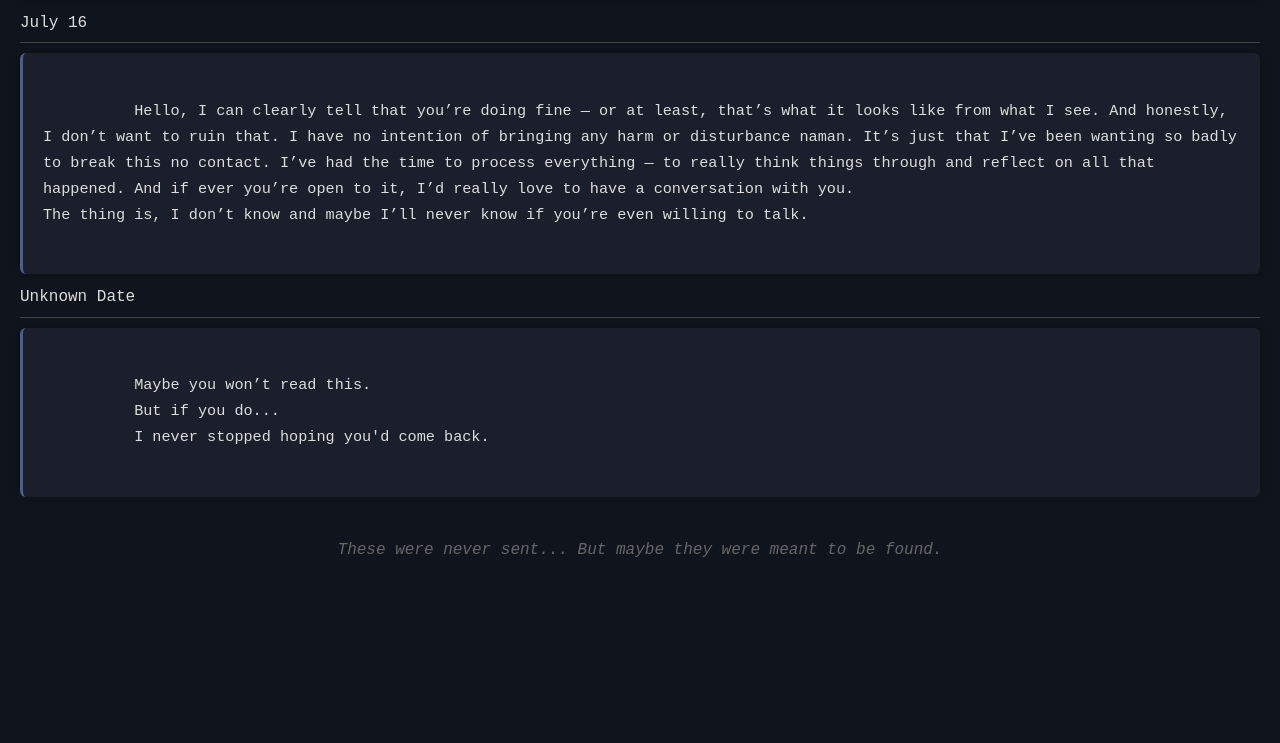
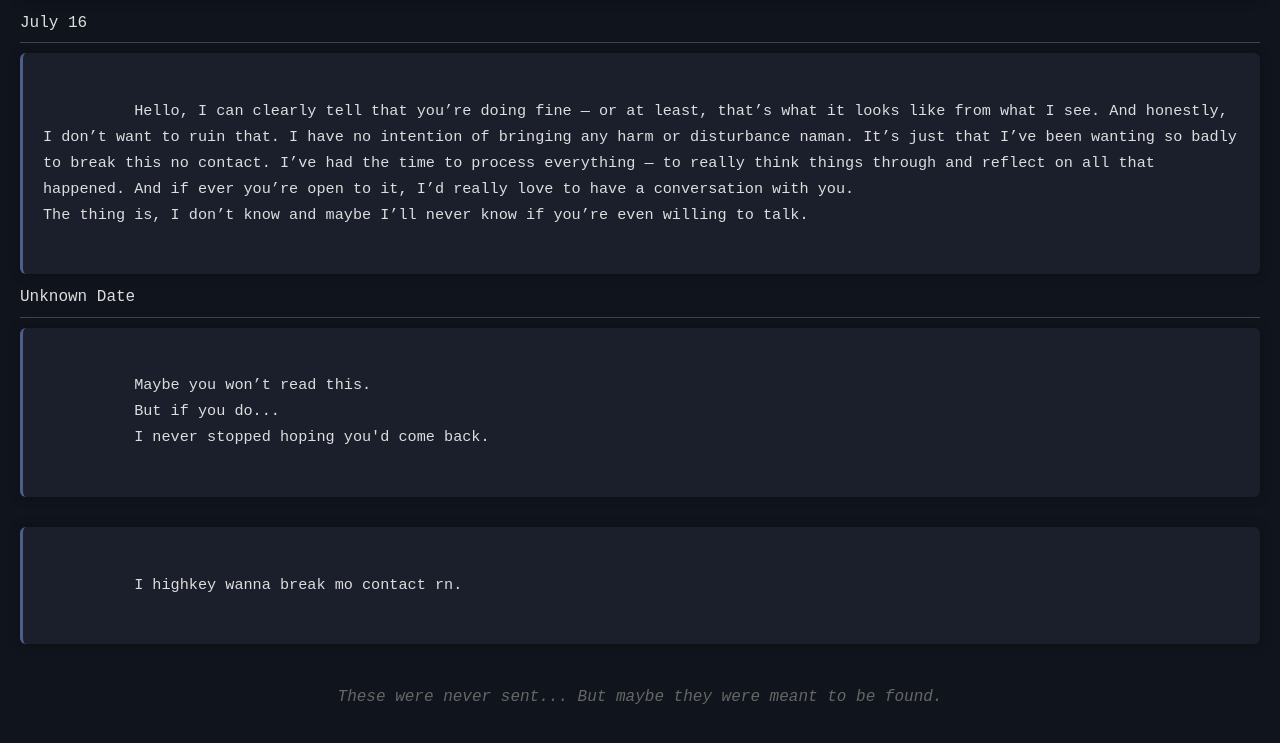
Before and after one commit to katrinr607/mj, a plain HTML site: page draft.html in a window 1280 px wide. Shown: the part 4961-5704 px from the top of the page. Before the commit the page ends 5595 px from the top, so only its background shows below. Drawn offline with Linux system fonts and the light colour scheme.

Commit message:
Update draft.html

```diff
--- a/draft.html
+++ b/draft.html
@@ -259,6 +259,12 @@ The thing is, I don’t know and maybe I’ll never know if you’re even willin
         </div>
       </div>
     </div>
+    <div class="entry">
+        <div class="entry-body">
+          I highkey wanna break mo contact rn.
+        </div>
+      </div>
+    </div>
 
     <div class="footer">
       These were never sent...
```
